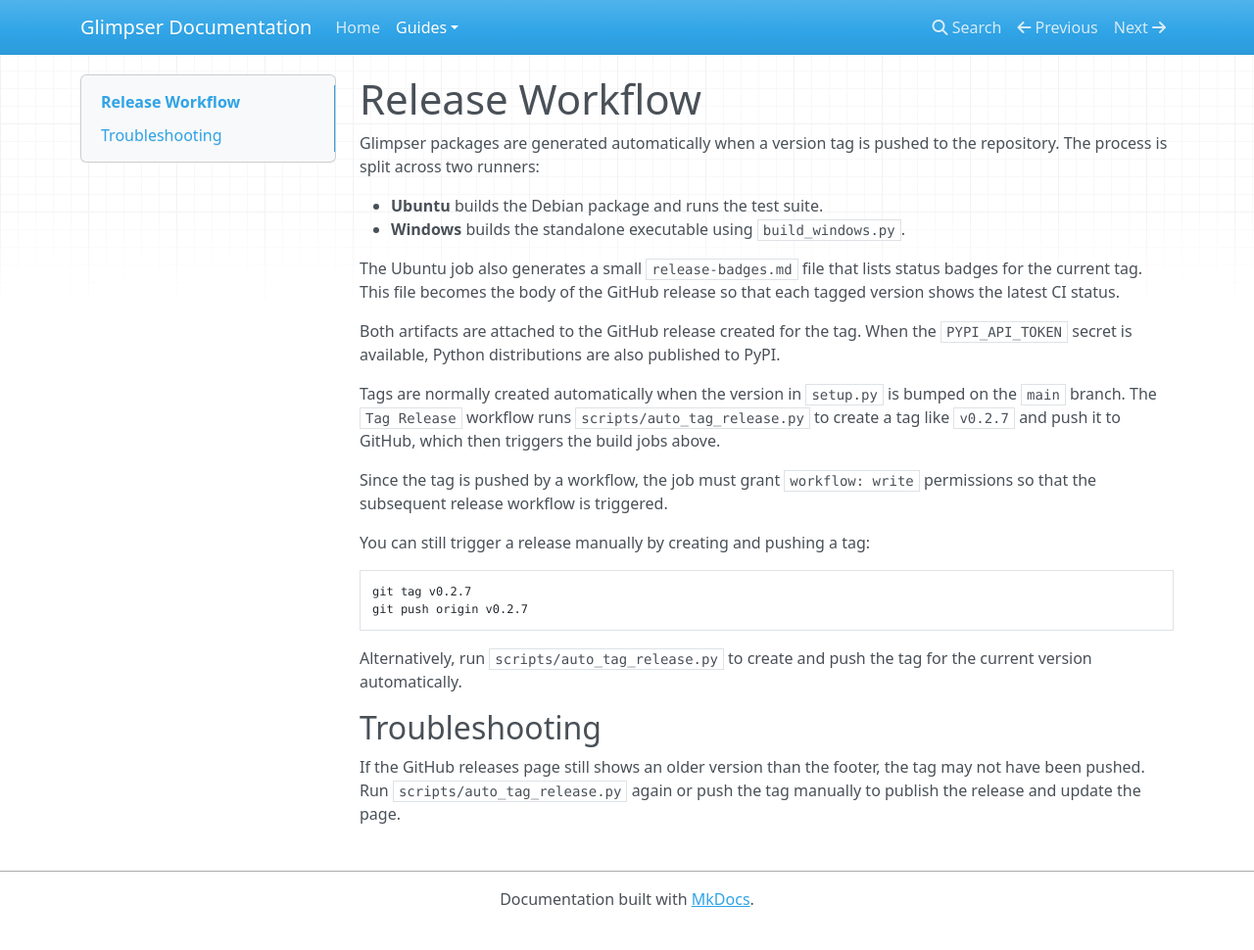
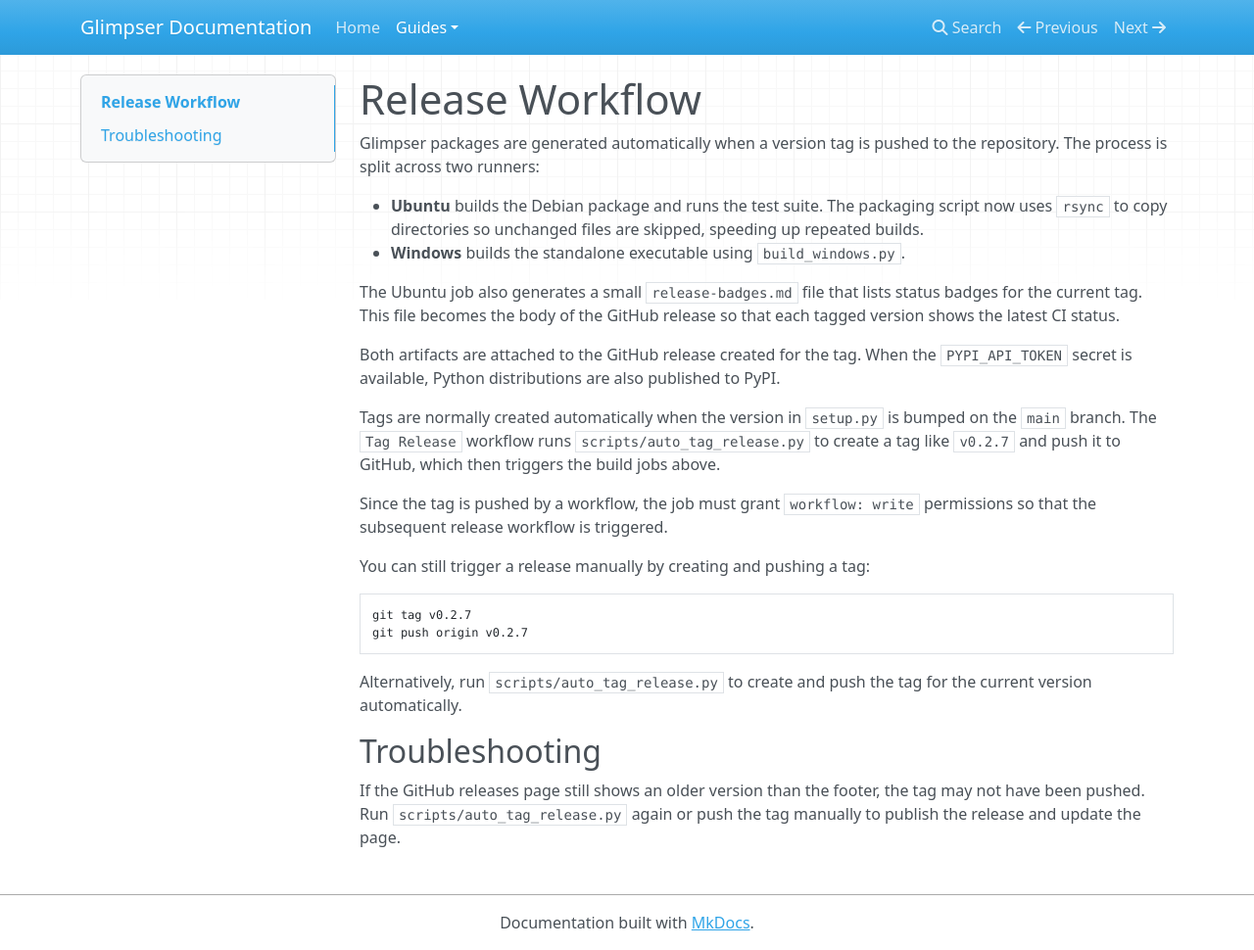
Before and after one commit to KristopherKubicki/glimpser, an MkDocs documentation site: the page built from docs/release_workflow.md, in a window 1280 px wide and 970 px high. Shown: the whole window at 98% size. Built offline with MkDocs 1.6.1, drawn with Linux system fonts in a browser that asks for light colours; nearby versions of some CDN libraries.

Commit message:
docs: note rsync usage for faster packaging

```diff
--- a/docs/release_workflow.md
+++ b/docs/release_workflow.md
@@ -3,7 +3,9 @@
 Glimpser packages are generated automatically when a version tag is pushed to the repository.
 The process is split across two runners:
 
-- **Ubuntu** builds the Debian package and runs the test suite.
+- **Ubuntu** builds the Debian package and runs the test suite. The packaging
+  script now uses `rsync` to copy directories so unchanged files are skipped,
+  speeding up repeated builds.
 - **Windows** builds the standalone executable using `build_windows.py`.
 
 The Ubuntu job also generates a small `release-badges.md` file that lists
```
Also changed, not shown: 1 other file.
